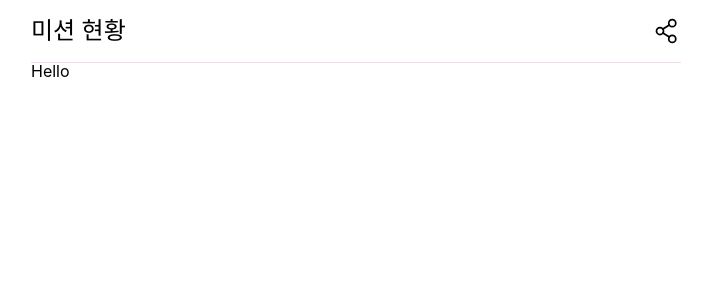
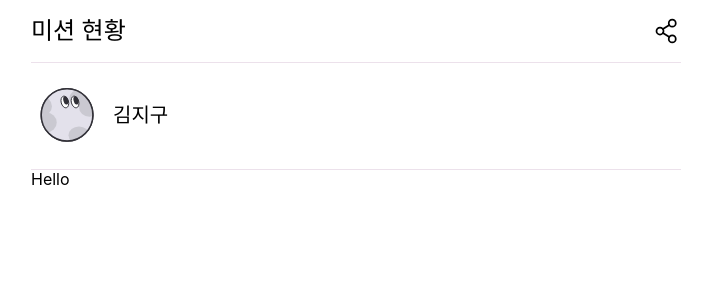
Before and after one commit to bsideproject/praise-frontend, a Next.js app: page /my-page in a window 1280 px wide. Shown: the top 300 px of the page, without its empty margins (284-992 px from the left). Built offline with nearby package versions, Linux system fonts and the light colour scheme.

Commit message:
feature: AvatarSection 추가

```diff
--- a/pages/my-page.tsx
+++ b/pages/my-page.tsx
@@ -1,11 +1,27 @@
+import Image from "next/image";
 import { ShareNetwork } from "phosphor-react";
 import styled from "styled-components";
 import { Header, StickyHeader } from "../src/components/header";
 import DefaultLayout from "../src/layouts";
+import AvatarImage from "../public/avatar.svg";
 
 const Title = styled.div`
 	font-size: 24px;
 	line-height: 150%;
+	font-weight: 500;
+`;
+
+const AvatarSection = styled.div`
+	padding-top: 24px;
+	padding-bottom: 24px;
+	display: flex;
+	column-gap: 13px;
+	align-items: center;
+	border-bottom: 1px ${({ theme }) => theme.colors.gray10} solid;
+`;
+
+const AvatarName = styled.div`
+	font-size: 20px;
 	font-weight: 500;
 `;
 
@@ -18,6 +34,10 @@ function MyPage() {
 					<ShareNetwork size={28} />
 				</Header>
 			</StickyHeader>
+			<AvatarSection>
+				<Image src={AvatarImage} alt="avatar Image" />
+				<AvatarName>김지구</AvatarName>
+			</AvatarSection>
 			Hello
 		</DefaultLayout>
 	);
```
Also changed, not shown: public/avatar.svg (added).
